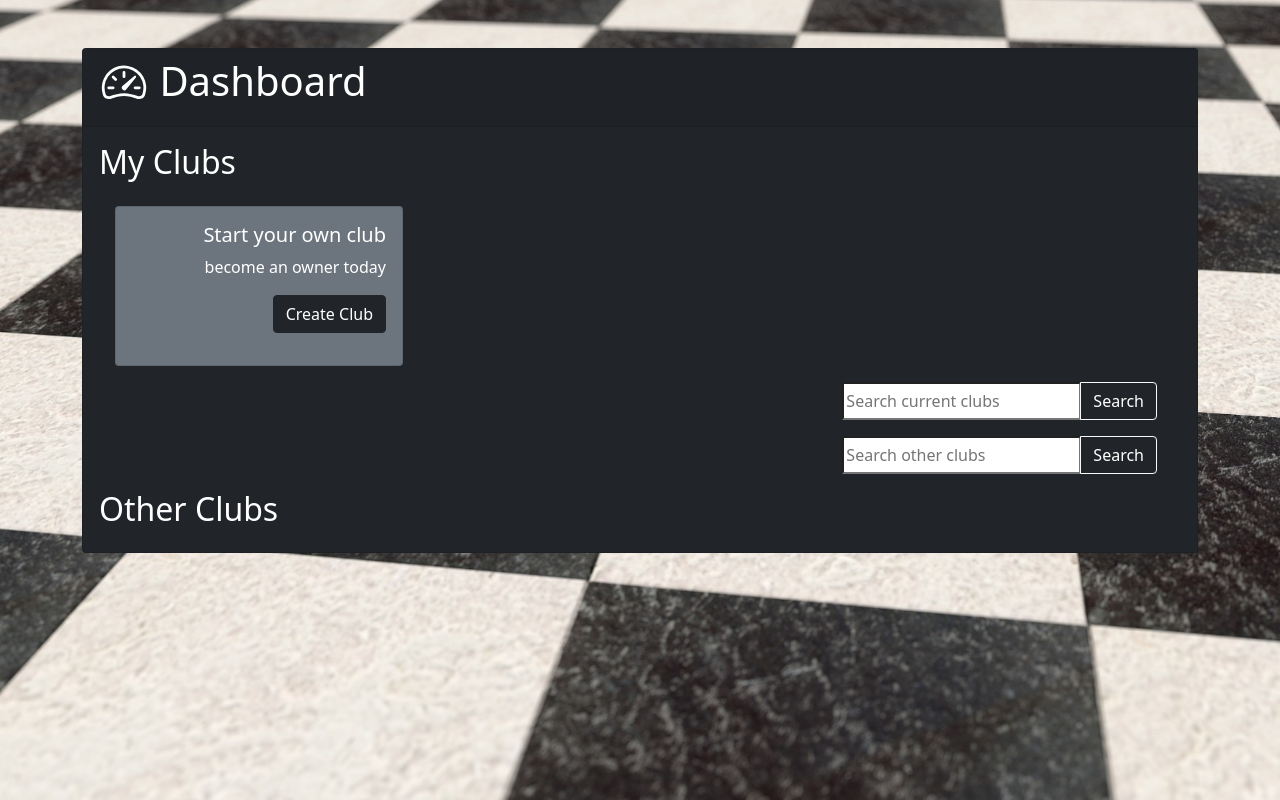
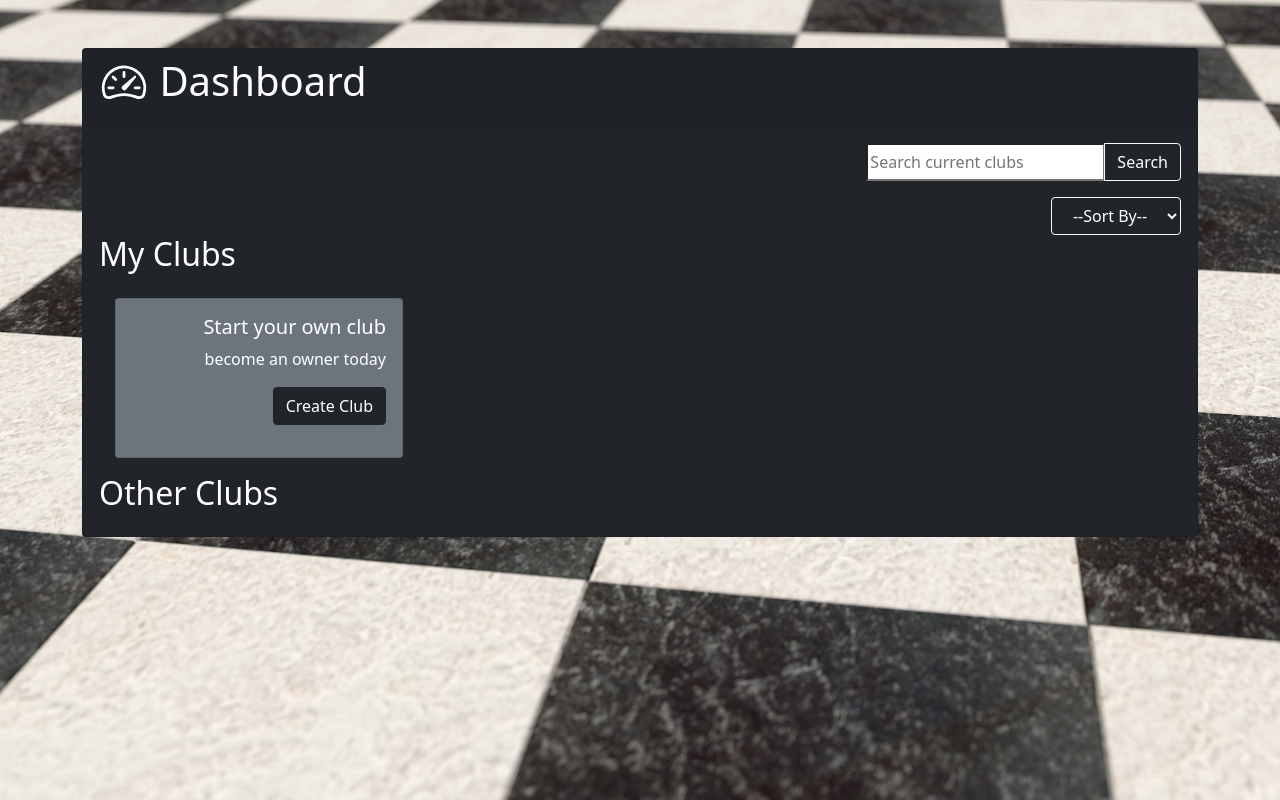
Before and after one commit to McFadden-S/ChessClubManagementSystem, a Django app: template clubs/templates/dashboard.html in a window 1280 px wide. Shown: the part 56-856 px from the top of the page. Run offline with Django 3.2, Linux system fonts and the light colour scheme; the template is opened without the code that fills it, so the values that code supplies are empty; some libraries are stand-ins or nearby versions.

Commit message:
Add search and sort to dashboard

```diff
--- a/clubs/templates/dashboard.html
+++ b/clubs/templates/dashboard.html
@@ -12,6 +12,34 @@
 </div>
 
 <div class="card-body">
+
+  <div class="row justify-content-end">
+    <div class="col"></div>
+    <div class="col-auto">
+      <form action="{% url 'dashboard' %}" method="post">
+        {% csrf_token %}
+        <div class="input-group mb-3">
+          <input type="search" placeholder="Search current clubs" name="searched_letters">
+          <button type="submit" name ="search_btn" class="btn btn-outline-light text-white">Search</button>
+        </div>
+      </form>
+    </div>
+  </div>
+
+  <div class="row justify-content-end">
+    <div class="col"></div>
+    <div class="col-auto">
+      <form action="{% url 'dashboard' %}" method="post" id="form_sort">
+          {% csrf_token %}
+        <select name="sort_table" class="btn btn-outline-light text-white" onchange="this.form.submit()">
+            <option disabled="true" selected>--Sort By--</option>
+            <option value="name">Club Name</option>
+            <option value="city">City</option>
+        </select>
+      </form>
+    </div>
+  </div>
+
   <h2>My Clubs</h2>
   <div class="row">
 
@@ -22,19 +50,6 @@
           <p class="card-text">become an owner today</p>
           <a href="{% url 'create_club' %}" class="btn btn-dark">Create Club</a>
         </div>
-      </div>
-    </div>
-
-    <div class="row justify-content-end">
-      <div class="col"></div>
-      <div class="col-auto">
-        <form action="{% url 'dashboard' %}" method="post">
-          {% csrf_token %}
-          <div class="input-group mb-3">
-            <input type="search" placeholder="Search current clubs" name="searched_letters">
-            <button type="submit" name ="search_btn" class="btn btn-outline-light text-white">Search</button>
-          </div>
-        </form>
       </div>
     </div>
 
@@ -50,19 +65,6 @@
         </div>
       </div>
     {% endfor %}
-
-    <div class="row justify-content-end">
-      <div class="col"></div>
-      <div class="col-auto">
-        <form action="{% url 'dashboard' %}" method="post">
-          {% csrf_token %}
-          <div class="input-group mb-3">
-            <input type="search" placeholder="Search other clubs" name="searched_letters">
-            <button type="submit" name ="search_btn_other_clubs" class="btn btn-outline-light text-white">Search</button>
-          </div>
-        </form>
-      </div>
-    </div>
 
   </div>
   <h2>Other Clubs</h2>
```
Also changed, not shown: clubs/views.py (+5 -4 lines).
